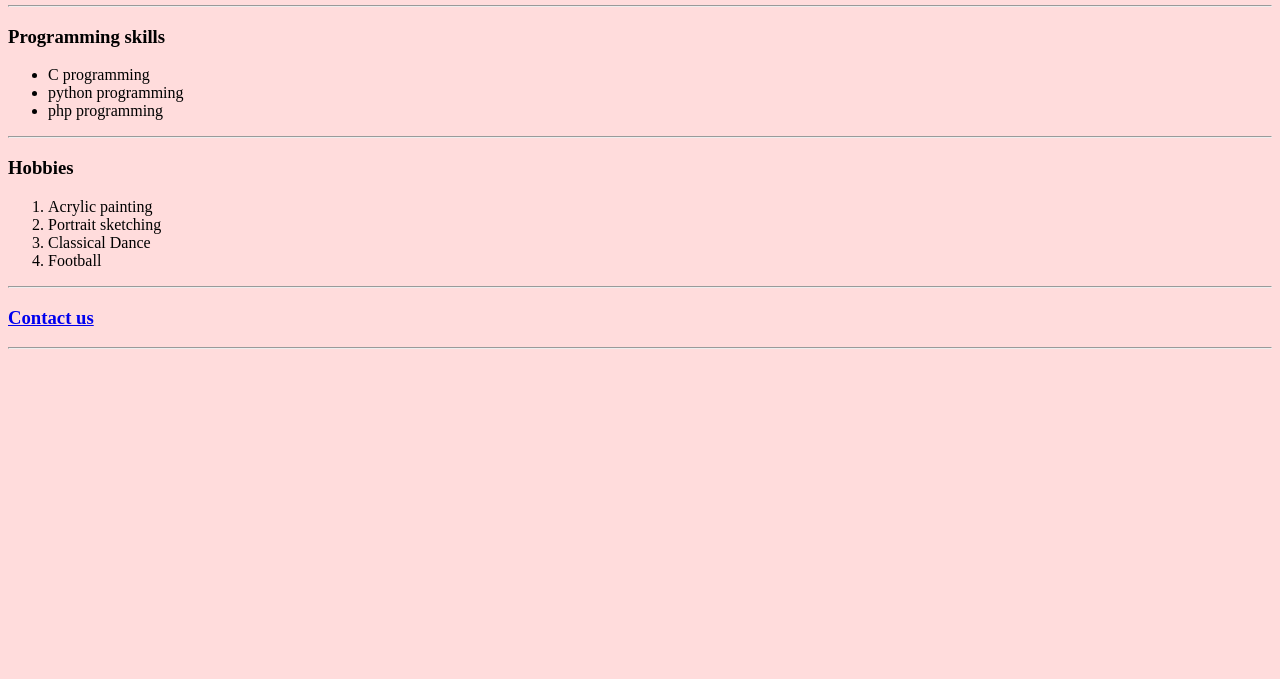
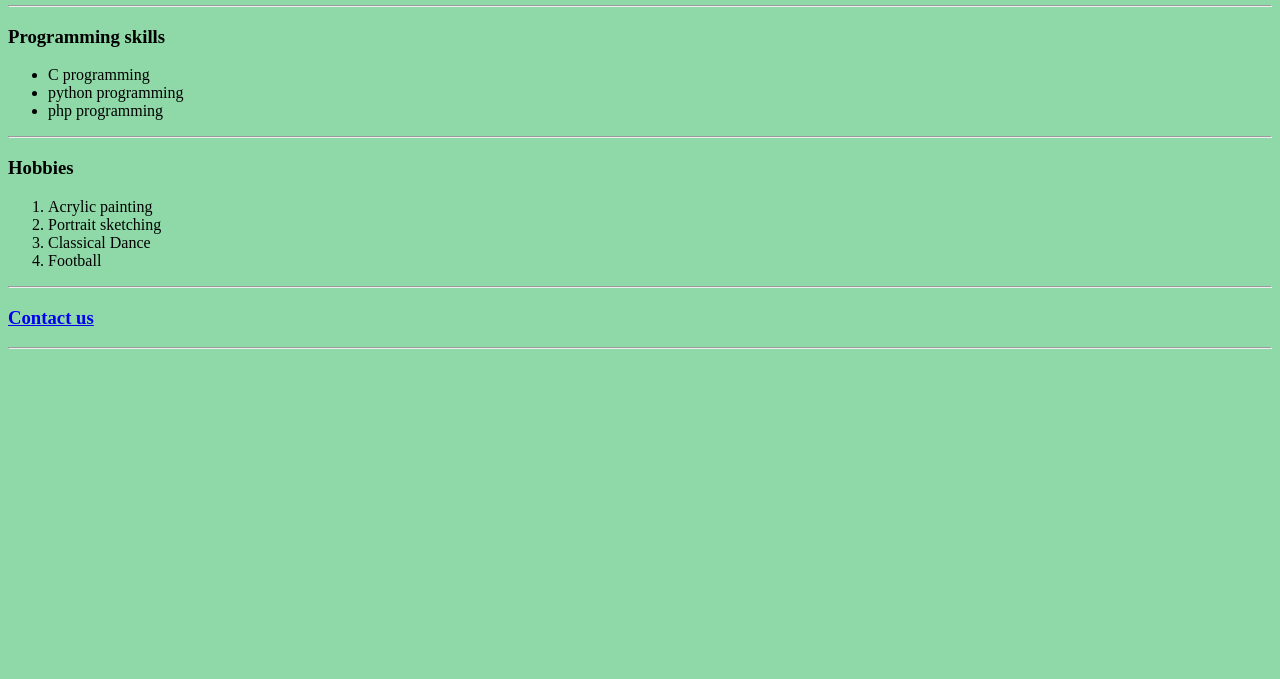
Before and after one commit to ranjithapr9/resume, a plain HTML site: page index.html in a window 1280 px wide. Shown: the part 121-800 px from the top of the page. Drawn offline with Linux system fonts and the light colour scheme.

Commit message:
Update index.html

```diff
--- a/index.html
+++ b/index.html
@@ -4,7 +4,7 @@
     <meta charset="utf-8">
     <title>Ranjitha PR</title>
   </head>
- <body style="background-color : #ffdcdc;">
+ <body style="background-color : #8fd9a8;">
 
  <table>
    <tr>
```
